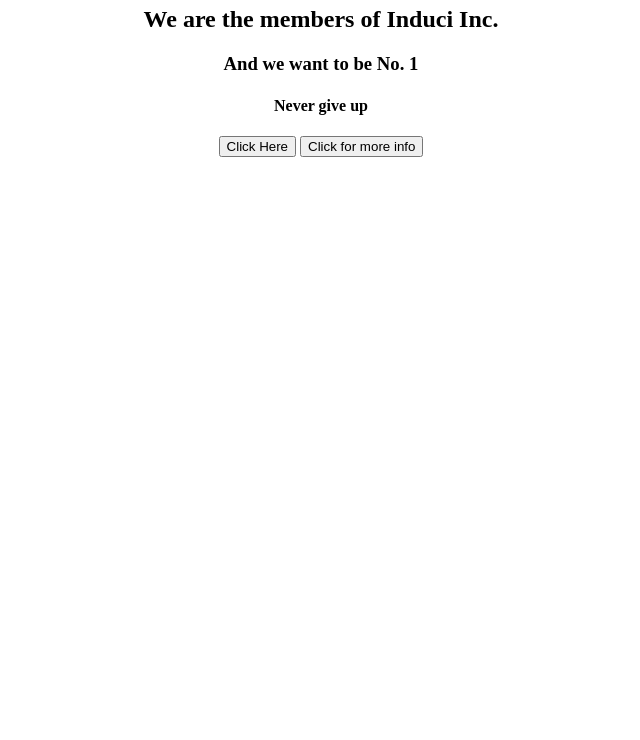
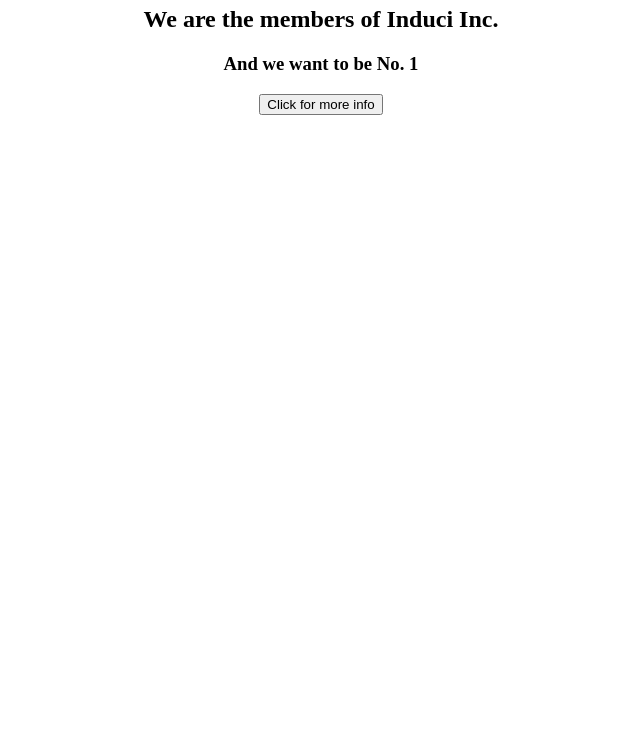
Before and after one commit to Satyamshivhare2611/November-9, a plain HTML site: page index.html in a window 1280 px wide. Shown: the part 60-800 px from the top of the page, without its empty margins (319-959 px from the left). Drawn offline with Linux system fonts and the light colour scheme.

Commit message:
changes made

```diff
--- a/index.html
+++ b/index.html
@@ -7,8 +7,6 @@
 		<h1> Welcome to Consultadd </h1>
 		<h2> We are the members of Induci Inc. </h2>
 		<h3> And we want to be No. 1 </h3>
-		<h4> Never give up </h4>
-		<button> Click Here</button>
 		<button>Click for more info</button>
 	</center>
 </body>
```
Also changed, not shown: Consultadd.html (+1 -2 lines), Page1.html (+1 -0 lines).
